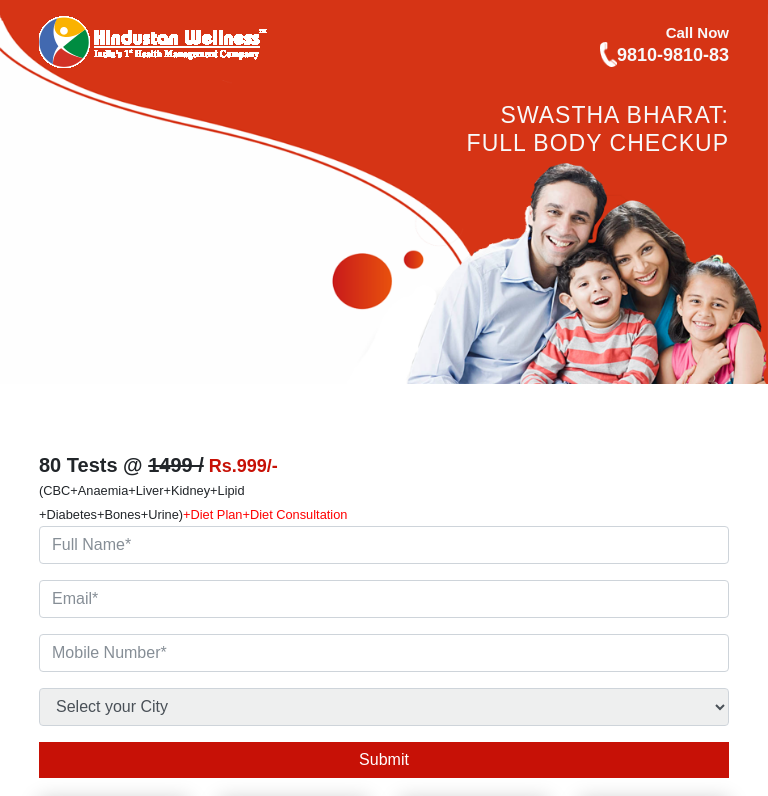
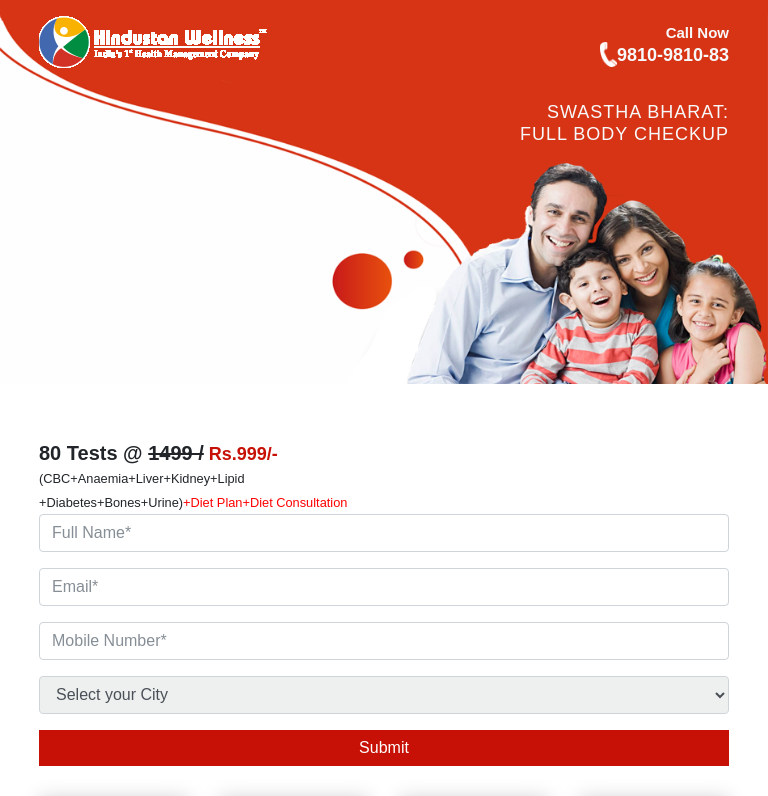
Before and after one commit to Apeksha145/hindustanwellnessagain, a plain HTML site: page index.html in a window 768 px wide. Shown: the top 796 px of the page. Drawn offline with Linux system fonts and the light colour scheme.

Commit message:
Update custom1.css

```diff
--- a/css/custom1.css
+++ b/css/custom1.css
@@ -279,7 +279,9 @@ p{color:#434242;}
 	.L1 .call img{margin-bottom: 4px;
     height: 18px;padding-top:0px;}
 	.r3 img{width:100%;}.formdiv{height:375px;}
-	form {padding-top:260px;}
+	form {padding-top:250px;}
+	.swth h4 {
+    font-size: 18px;}
 }
 .bg-orng{background-color:#cd2319;}
 .text-yellow{color:#fff1a9;}
@@ -348,7 +350,7 @@ p{color:#434242;}
     height: 168px;
     background-repeat: no-repeat;
     background-size: contain;}
-	.swth{padding-top:10px;}
+	.swth{padding-top:35px;}
 .L1 .call img {
     margin-bottom: 4px;
     height:17px;
```
